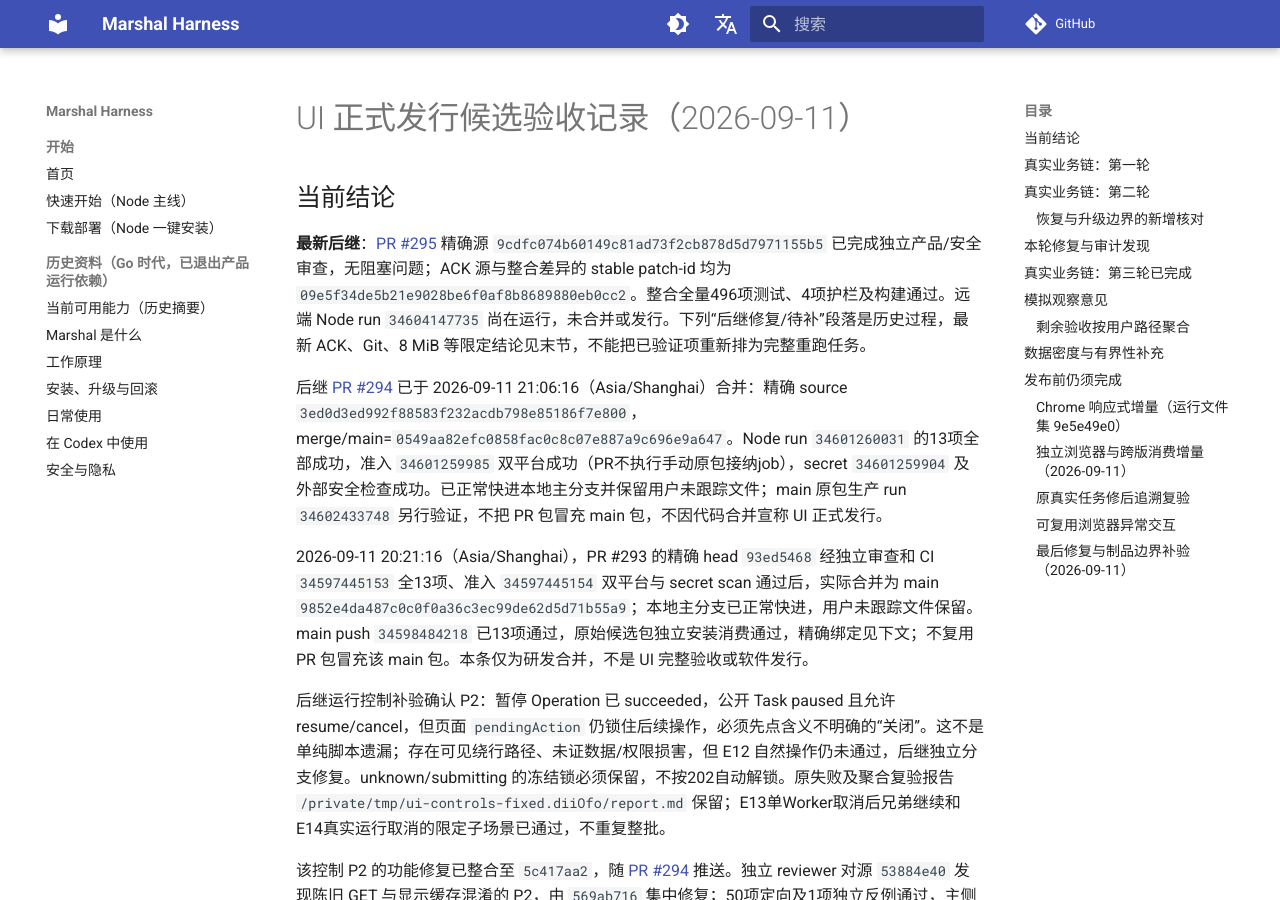
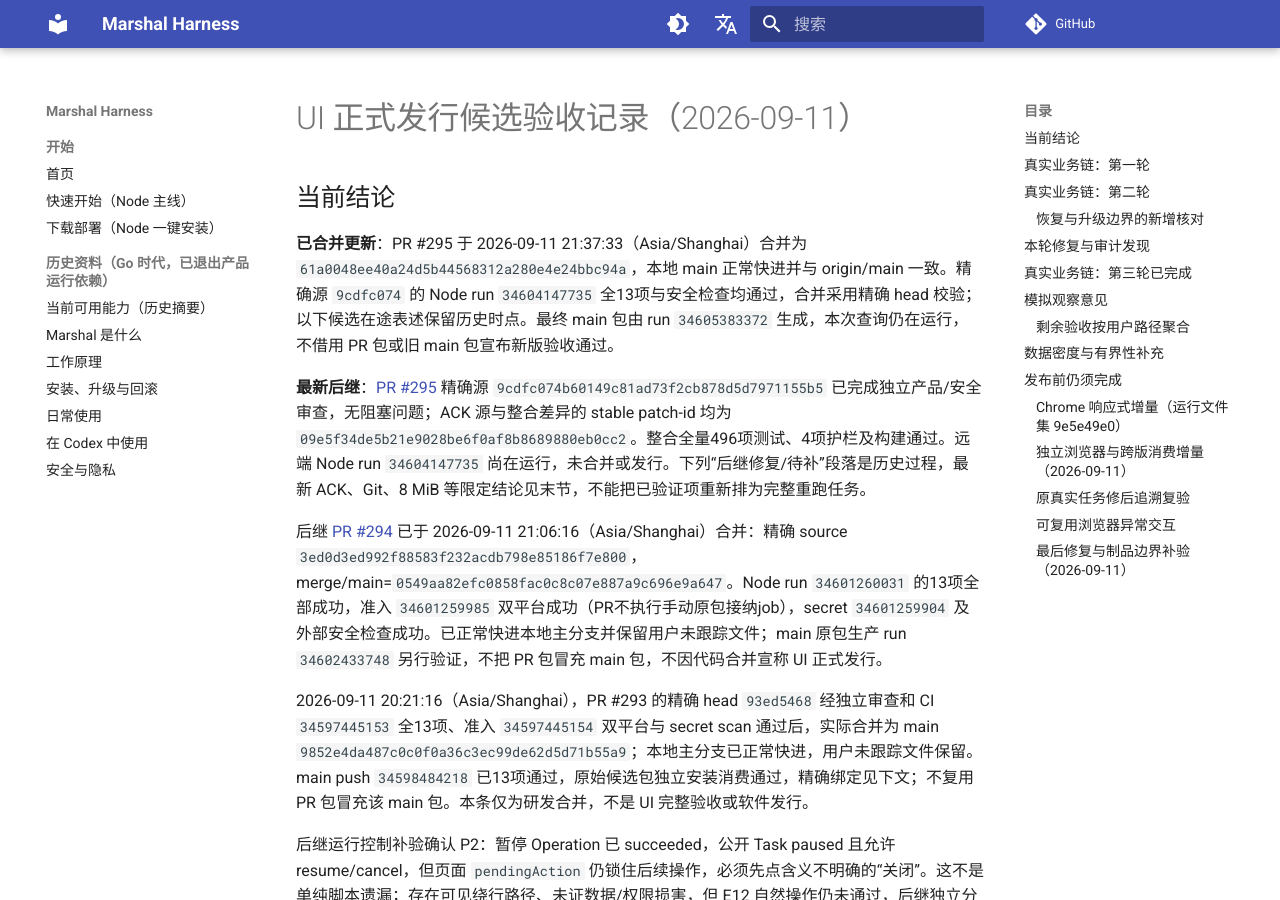
Before and after one commit to chiga0/marshal-harness, an MkDocs documentation site: the page built from docs/ui-1/release-validation-2026-09-11.md, in a window 1280 px wide and 900 px high. Built offline with MkDocs 1.6.1 and Material for MkDocs 9.7.7, drawn with Linux system fonts in a browser that asks for light colours; comment, search, counter and statistics services are not loaded.

Commit message:
docs(ui): record reviewed PR295 merge and final asset handoff

```diff
--- a/docs/ui-1/release-validation-2026-09-11.md
+++ b/docs/ui-1/release-validation-2026-09-11.md
@@ -1,6 +1,8 @@
 # UI 正式发行候选验收记录（2026-09-11）
 
 ## 当前结论
+
+**已合并更新**：PR #295 于 2026-09-11 21:37:33（Asia/Shanghai）合并为 `61a0048ee40a24d5b44568312a280e4e24bbc94a`，本地 main 正常快进并与 origin/main 一致。精确源 `9cdfc074` 的 Node run `34604147735` 全13项与安全检查均通过，合并采用精确 head 校验；以下候选在途表述保留历史时点。最终 main 包由 run `34605383372` 生成，本次查询仍在运行，不借用 PR 包或旧 main 包宣布新版验收通过。
 
 **最新后继**：[PR #295](https://github.com/chiga0/marshal-harness/pull/295) 精确源 `9cdfc074b60149c81ad73f2cb878d5d7971155b5` 已完成独立产品/安全审查，无阻塞问题；ACK 源与整合差异的 stable patch-id 均为 `09e5f34de5b21e9028be6f0af8b8689880eb0cc2`。整合全量496项测试、4项护栏及构建通过。远端 Node run `34604147735` 尚在运行，未合并或发行。下列“后继修复/待补”段落是历史过程，最新 ACK、Git、8 MiB 等限定结论见末节，不能把已验证项重新排为完整重跑任务。
 
```
Also changed, not shown: docs/roadmap-status.md (+2 -0 lines).
